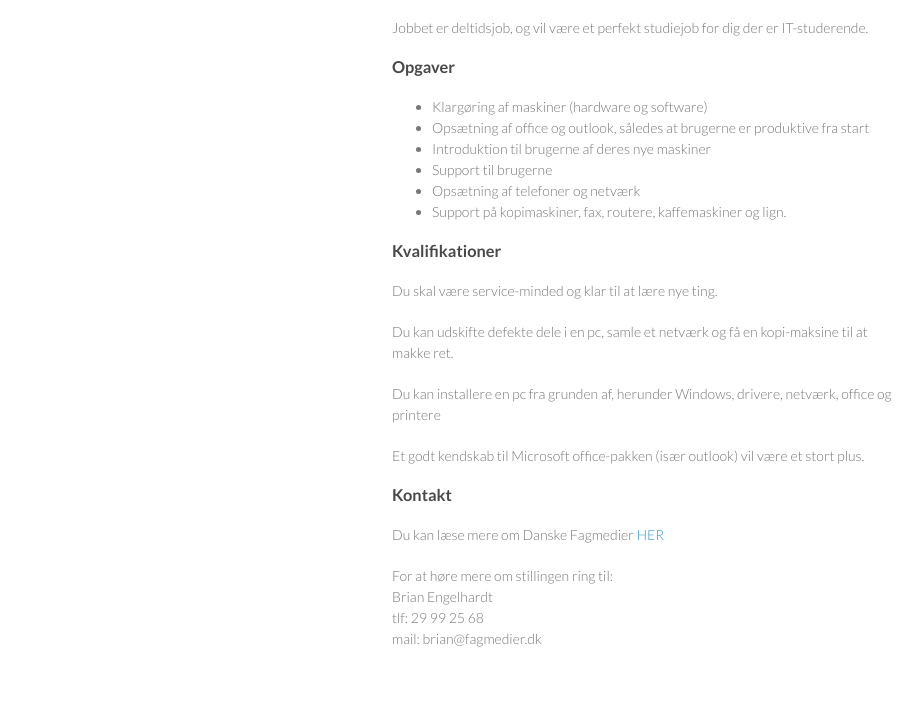
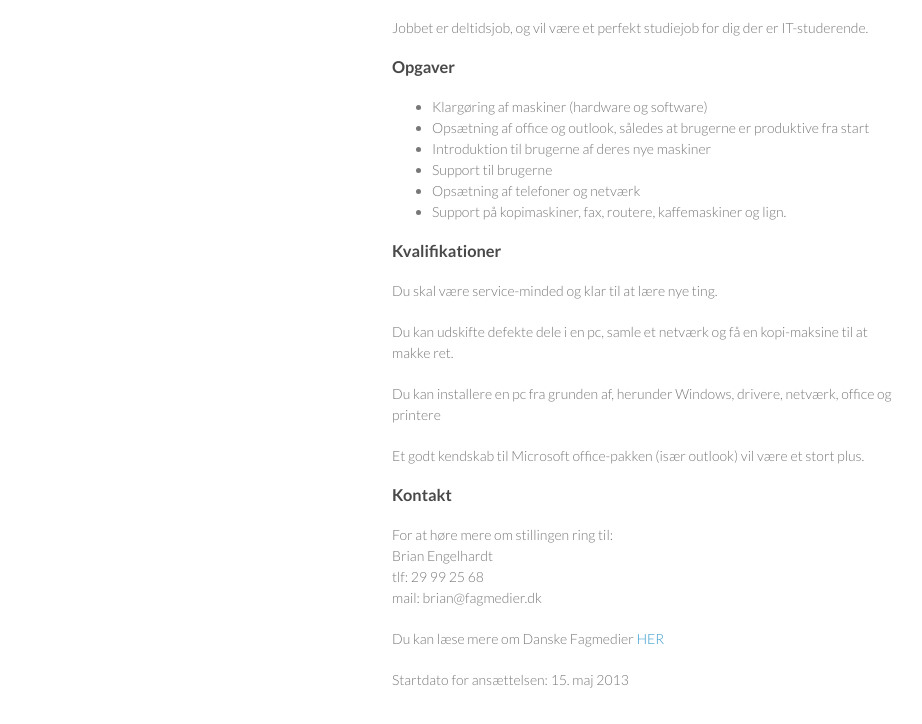
Before and after one commit to nslindtner/jobopslag, a plain HTML site: page index.html in a window 1280 px wide. Shown: the part 162-886 px from the top of the page, without its empty margins (178-1100 px from the left). Drawn offline with Linux system fonts and the light colour scheme.

Commit message:
Startdato tilføjet

```diff
--- a/index.html
+++ b/index.html
@@ -59,11 +59,6 @@
         </p>
 
         <h3>Kontakt</h3>
-
-        <p>
-          Du kan læse mere om Danske Fagmedier <a href="http://www.danskefagmedier.dk/" class="user-mention">HER</a>
-        </p>
-
         <p>
           For at høre mere om stillingen ring til:<br>
           Brian Engelhardt<br>
@@ -71,7 +66,13 @@
           mail: brian@fagmedier.dk<br>
         </p>
 
-        <p></p>
+        <p>
+          Du kan læse mere om Danske Fagmedier <a href="http://www.danskefagmedier.dk/" class="user-mention">HER</a><br>
+        </p>
+
+        <p>
+          Startdato for ansættelsen: 15. maj 2013<br>
+        </p>
         <p></p>
         <p></p>
 
```
